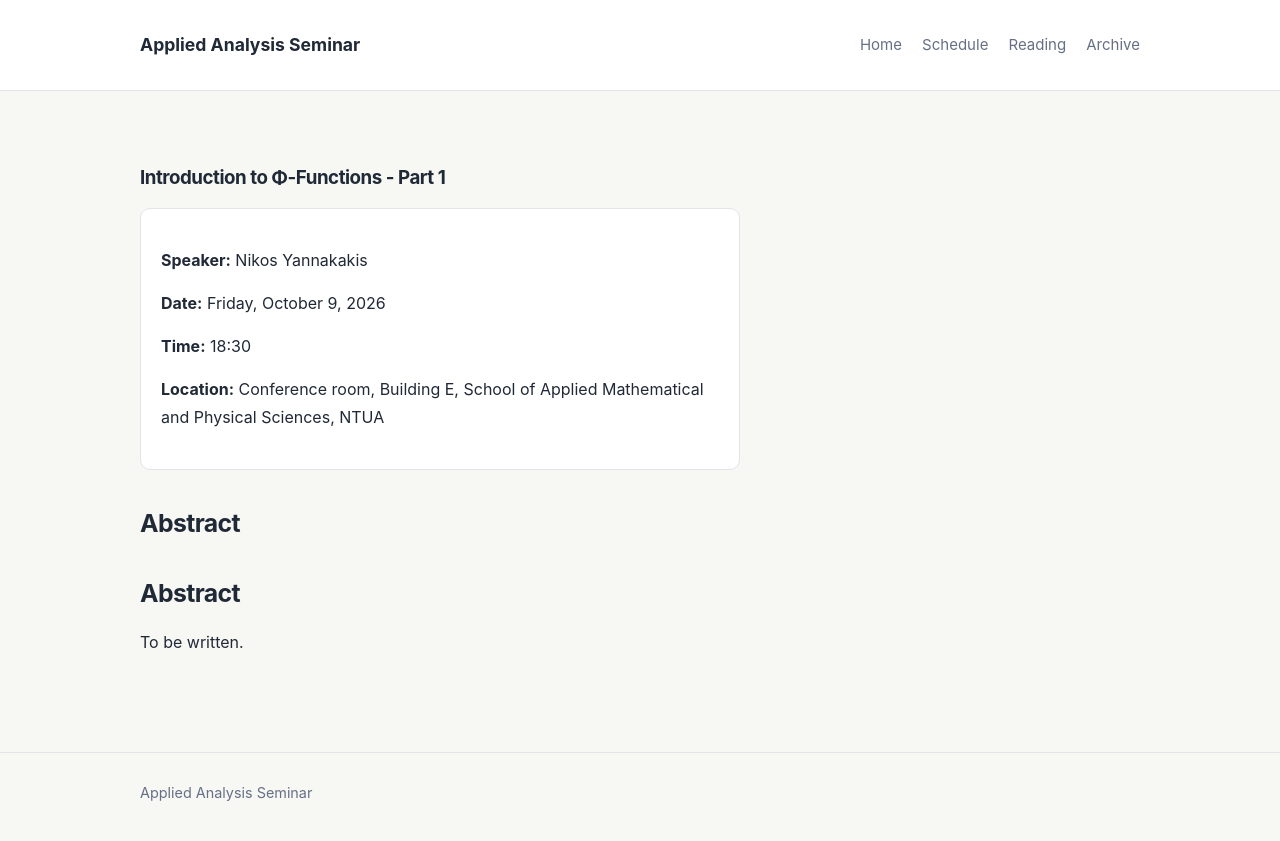
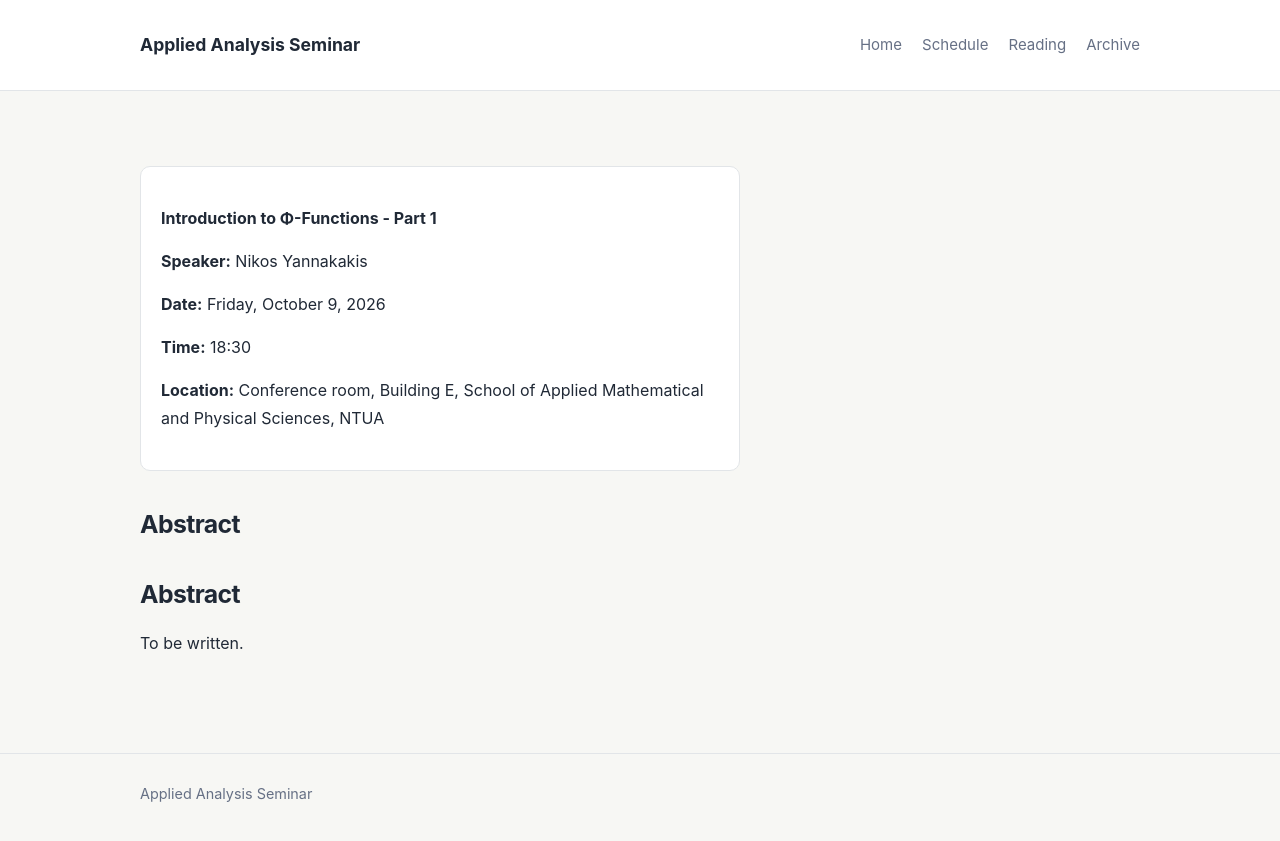
Before and after one commit to gvpantazis/math-seminar, a Jekyll site: the page built from _talks/2026-10-20-example.md, in a window 1280 px wide. Shown: the top 841 px of the page. Built offline with Jekyll 4.4.1, drawn with Linux system fonts in a browser that asks for light colours.

Commit message:
Update talk.html

```diff
--- a/_layouts/talk.html
+++ b/_layouts/talk.html
@@ -3,9 +3,10 @@ layout: default
 ---
 
 <article class="talk-page">
-  <h3>{{ page.title }}</h3>
+  <h3></h3>
 
   <div class="talk-card">
+    <p><strong>{{ page.title }}</strong></p>
     <p><strong>Speaker:</strong> {{ page.speaker }}</p>
     <p><strong>Date:</strong> {{ page.date | date: "%A, %B %-d, %Y" }}</p>
     <p><strong>Time:</strong> {{ page.time }}</p>
```
